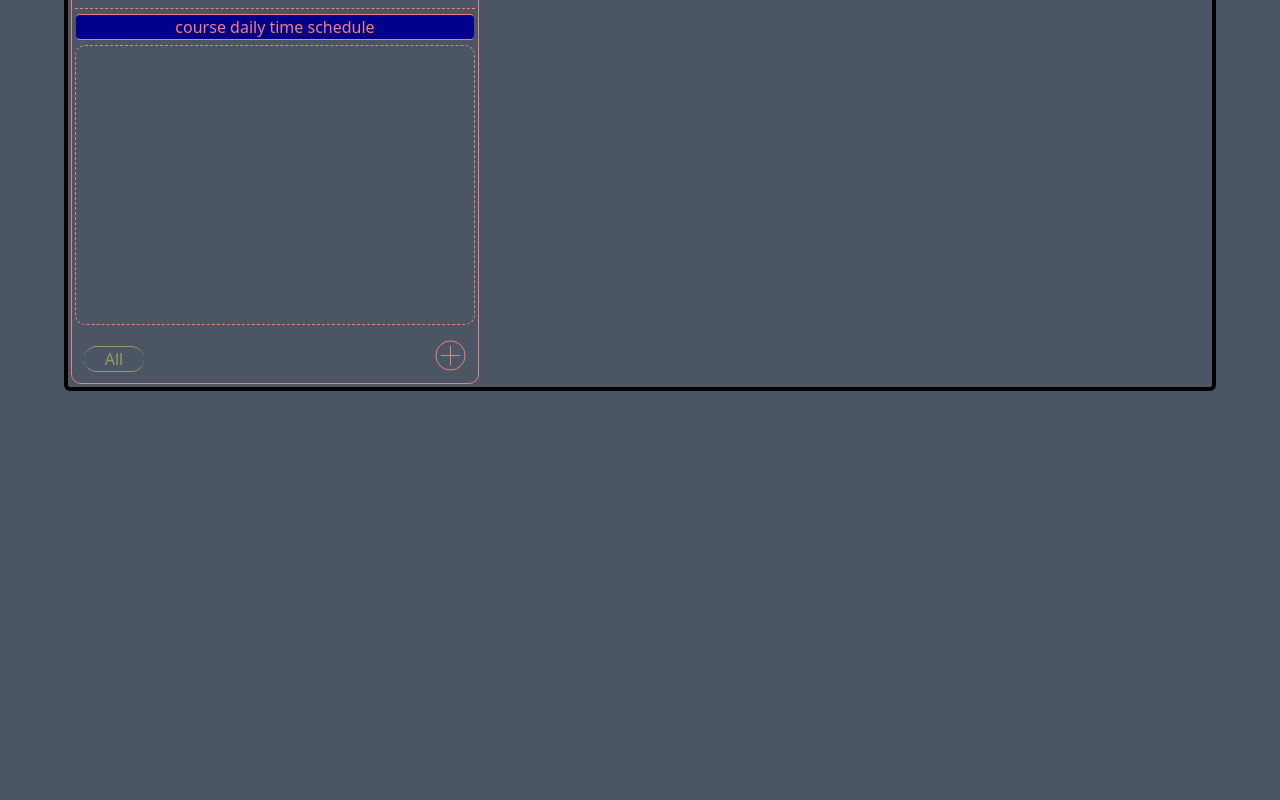
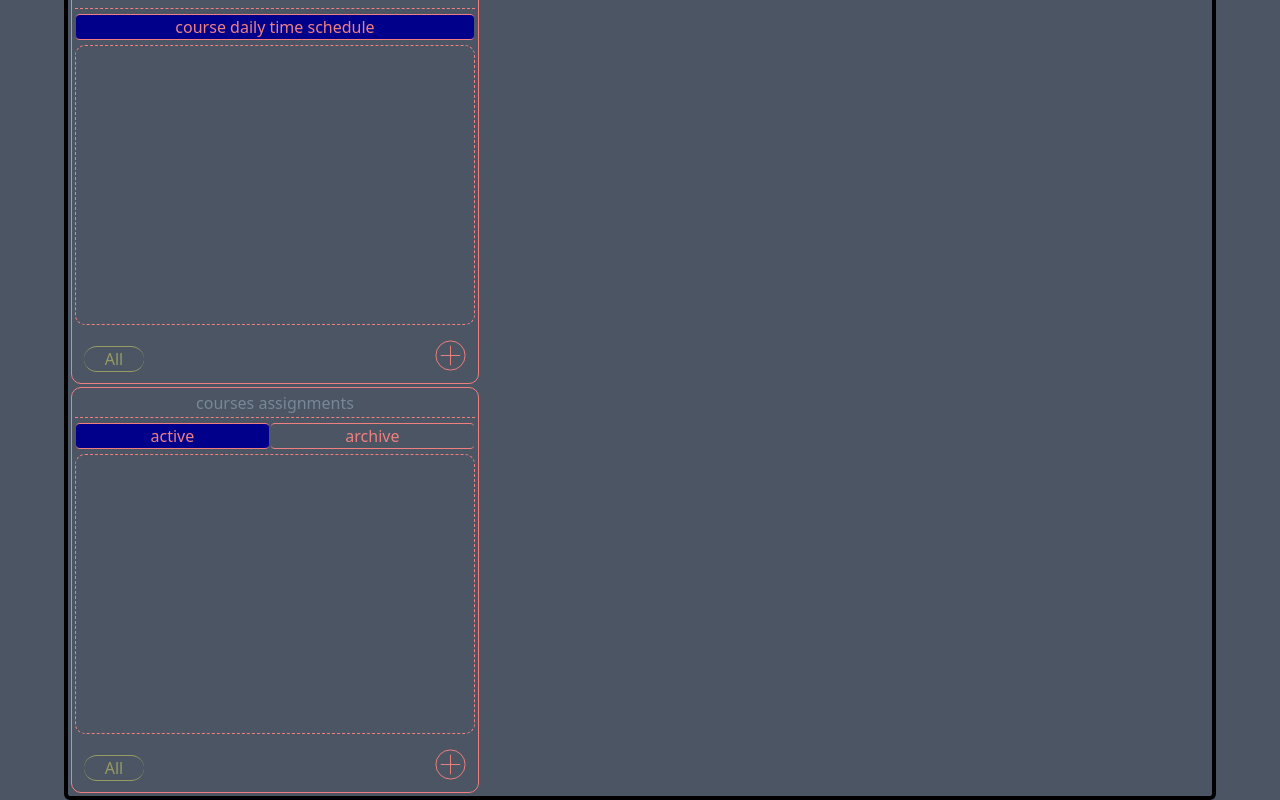
Before and after one commit to asaigal10/Comp231Team1, a React (Vite) app in the folder Timetable/: page / in a window 1280 px wide. Shown: the part 836-1636 px from the top of the page. Before the commit the page ends 1227 px from the top, so only its background shows below. Built offline with nearby package versions, Linux system fonts and the light colour scheme.

Commit message:
MutableListWithTabs as selected course assignments block init

```diff
--- a/Timetable/src/Pages/Home.jsx
+++ b/Timetable/src/Pages/Home.jsx
@@ -91,7 +91,12 @@ export default function Home({ sharedHooks }) {
                 sharedHooks={sharedHooks}
             />
             {/* -course- assignments block */}
-
+            <MutableListWithTabs
+                title={"courses assignments"}
+                elementsHook={courseAssignmentsList}
+                elementsHookSetter={setCourseAssignmentsList}
+                sharedHooks={sharedHooks}
+            />
             {/* TO DO: MutableListWithTabs for course.[assignments,quizzes,customized-links,notes]; tabs may vary */}
             {/* TO DO: MutableListWithTabs for course-default links e.g. home,zoom,..etc */}
         </div>
```
